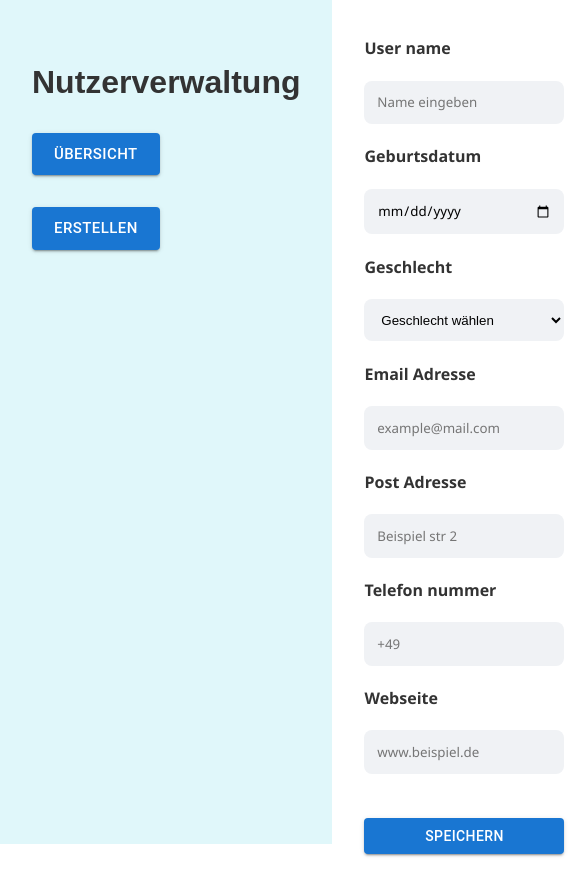
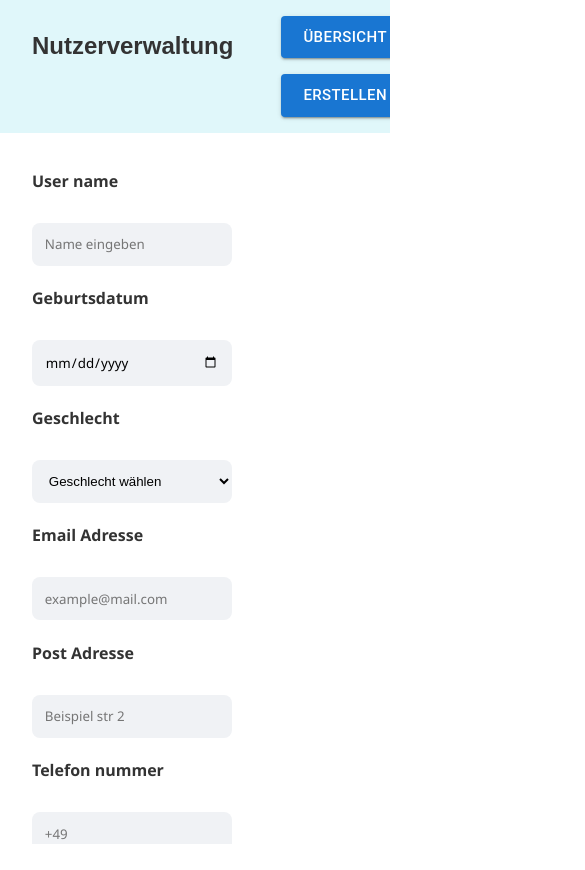
Before and after one commit to abbosaliy/Nutzerverwaltung, a React (Vite) app: page /Nutzerverwaltung/user in a window 390 px wide. Shown: the top 870 px of the page, 585 px wide, since content can reach past the window. After the commit the page ends 844 px from the top, so only its background shows below. Built offline with nearby package versions, Linux system fonts and the light colour scheme.

Commit message:
add media queries

```diff
--- a/src/App.scss
+++ b/src/App.scss
@@ -6,6 +6,7 @@ body {
 }
 
 #root {
+  width: 100%;
   display: flex;
   height: 100vh;
 }
--- a/src/UsersImg/api.tsx
+++ /dev/null
@@ -1 +0,0 @@
-// const URL = "https://randomuser.me/api/";
--- a/src/routes/Index/index.scss
+++ b/src/routes/Index/index.scss
@@ -3,12 +3,16 @@
   max-width: 600px;
   margin: 2rem auto;
   color: #333;
-  h3 {
-    font-size: 2.5rem;
-    margin-bottom: 1rem;
+}
+h3 {
+  font-size: 2.5rem;
+  margin-bottom: 1rem;
+
+  @media (max-width: 700px) {
+    font-size: 1.8rem;
   }
   p {
-    font-size: 1.2rem;
+    font-size: 1.5rem;
     line-height: 1.6;
   }
 }
--- a/src/routes/createUser/createUsers.scss
+++ b/src/routes/createUser/createUsers.scss
@@ -4,11 +4,18 @@
   padding: 1rem 2rem;
   font-family: 'Segoe UI', sans-serif;
   color: #333;
+  @media (max-width: 700px) {
+    padding: 0rem;
+  }
 }
 
 .input-box {
   display: flex;
   flex-direction: column;
+
+  @media (max-width: 700px) {
+    gap: 0.6rem;
+  }
 }
 
 input {
@@ -17,6 +24,10 @@ input {
   border-radius: 8px;
   background-color: #f0f2f5;
   font-family: 'Segoe UI', sans-serif;
+
+  @media (max-width: 700px) {
+    padding: 0.6rem;
+  }
 }
 
 select {
@@ -24,4 +35,8 @@ select {
   padding: 0.8rem;
   border-radius: 8px;
   background-color: #f0f2f5;
+
+  @media (max-width: 700px) {
+    padding: 0.6rem;
+  }
 }
--- a/src/routes/createUser/createUsers.tsx
+++ b/src/routes/createUser/createUsers.tsx
@@ -31,7 +31,7 @@ function CreateUser() {
     } else {
       const newUser = { ...formatData, id: Date.now() };
       setUser({ type: 'ADD', payload: newUser });
-      alert('Die Daten wurden erfolgreich gespeichert.');
+      alert('Die Daten wurden erfolgreich gespeichert');
     }
   }
 
--- a/src/routes/route.scss
+++ b/src/routes/route.scss
@@ -1,5 +1,11 @@
 .user-container {
   display: flex;
+  width: 100%;
+
+  @media (max-width: 700px) {
+    overflow-x: hidden;
+    flex-direction: column;
+  }
 }
 
 aside {
@@ -9,26 +15,44 @@ aside {
   background-color: #e0f7fa;
   display: flex;
   flex-direction: column;
+
+  @media (max-width: 700px) {
+    width: 100%;
+    padding: 1rem;
+    flex-direction: row;
+    justify-content: space-between;
+  }
 }
 
 nav {
   display: flex;
   flex-direction: column;
   gap: 2rem;
+
+  @media (max-width: 700px) {
+    flex-direction: row;
+    gap: 1rem;
+    flex-wrap: wrap;
+  }
 }
 
-.user-text {
+.user-logoText {
   color: #333;
   padding-top: 2rem;
   font-size: 2rem;
   font-weight: 650;
-}
 
-.user-icon {
-  width: 24px;
-  height: 24px;
+  @media (max-width: 700px) {
+    font-size: 1.5rem;
+    text-align: center;
+    padding: 1rem;
+  }
 }
 
 main {
   width: 85%;
+
+  @media (max-width: 700px) {
+    width: 100%;
+  }
 }
--- a/src/routes/route.tsx
+++ b/src/routes/route.tsx
@@ -6,7 +6,7 @@ function Sidebar() {
   return (
     <div className="user-container">
       <aside>
-        <div className="user-text">Nutzerverwaltung</div>
+        <div className="user-logoText">Nutzerverwaltung</div>
         <nav>
           <Link to={'users'}>
             <Button
--- a/src/routes/userEdit/usersEdit.tsx
+++ b/src/routes/userEdit/usersEdit.tsx
@@ -32,7 +32,7 @@ function UserEdit() {
       id: ID ? Number(ID) : Date.now(),
     };
     setUser({ type: 'EDIT', payload: newUser });
-    alert('Änderung wurde erfolgreich gespeichert.');
+    alert('Änderung wurde erfolgreich gespeichert');
   }
 
   function handleChange(
--- a/src/routes/userPages/userPages.scss
+++ b/src/routes/userPages/userPages.scss
@@ -4,7 +4,6 @@
   gap: 1rem;
   justify-content: center;
   padding: 1rem;
-  background-color: #f5f7fa;
   font-family: 'Segoe UI', sans-serif;
 }
 
@@ -16,15 +15,20 @@
   border-radius: 16px;
   box-shadow: 0 4px 16px rgba(0, 0, 0, 0.1);
   max-width: 700px;
-  width: 100%;
   align-items: center;
+
+  @media (max-width: 700px) {
+    display: flex;
+    flex-direction: column;
+    max-width: 400px;
+  }
 }
 
-.user-img {
+.user-foto {
   flex-shrink: 0;
 }
 
-.user-imges {
+.user-foto_img {
   width: 140px;
   height: 140px;
   object-fit: cover;
@@ -32,11 +36,16 @@
   border: 4px solid #e0e0e0;
 }
 
-.user-name {
+.user-header {
   display: flex;
   justify-content: space-between;
   align-items: center;
   margin-bottom: 1rem;
+
+  @media (max-width: 700px) {
+    display: flex;
+    gap: 1rem;
+  }
 }
 
 .user-name h5 {
@@ -77,7 +86,7 @@
 
 .user-daten {
   display: flex;
-  gap: 2rem;
+  gap: 1rem;
   flex-wrap: wrap;
 }
 
--- a/src/routes/userPages/userpages.tsx
+++ b/src/routes/userPages/userpages.tsx
@@ -13,9 +13,9 @@ function UserPages() {
           key={us.id}
           className="user-content"
         >
-          <div className="user-img">
+          <div className="user-foto">
             <img
-              className="user-imges"
+              className="user-foto_img"
               src={
                 us.gender === 'mann'
                   ? `${import.meta.env.BASE_URL}/mann.png`
@@ -25,7 +25,7 @@ function UserPages() {
             />
           </div>
           <div className="user-info">
-            <div className="user-name">
+            <div className="user-header">
               <h5>{us.name}</h5>
               <Link
                 className="edit-BtnEl"
@@ -60,7 +60,6 @@ function UserPages() {
                   {us.birthDate}
                 </div>
                 <div className="info-box">
-                  {' '}
                   <svg
                     xmlns="http://www.w3.org/2000/svg"
                     width={24}
@@ -90,7 +89,6 @@ function UserPages() {
               </div>
               <div className="user-daten_box">
                 <div className="info-box">
-                  {' '}
                   <svg
                     xmlns="http://www.w3.org/2000/svg"
                     fill="none"
```
Also changed, not shown: public/anonume.jpg (deleted).
